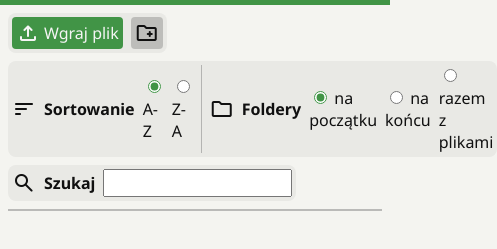
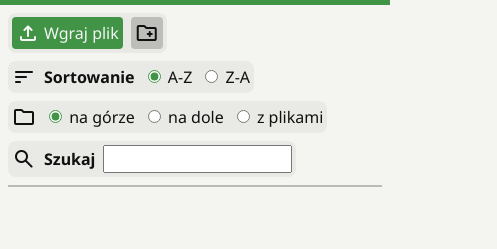
Before and after one commit to Mabi19/www-projekt, a plain HTML site: page app/browse.html in a window 390 px wide. Shown: the part 77-326 px from the top of the page, 497 px wide, since content can reach past the window. Drawn offline with nearby package versions, Linux system fonts and the light colour scheme.

Commit message:
Improve toolbar on smaller screens

```diff
--- a/app/browse.html
+++ b/app/browse.html
@@ -35,6 +35,7 @@
                 <button class="material-symbols-rounded" title="Stwórz nowy folder" id="create-folder-button">create_new_folder</button>
             </div>
             <form class="file-controls-group" id="controls-sorting">
+                <div class="controls-sorting-subgroup">
                     <span class="material-symbols-rounded">sort</span>
                     <strong>Sortowanie</strong>
                     <div>
@@ -45,20 +46,23 @@
                         <input type="radio" name="sort-direction" id="sort-direction-descending" value="descending">
                         <label for="sort-direction-descending">Z-A</label>
                     </div>
+                </div>
                 <div class="divider"></div>
+                <div class="controls-sorting-subgroup">
                     <span class="material-symbols-rounded">folder</span>
-                <strong>Foldery</strong>
+                    <strong id="controls-sorting-directories-label">Foldery</strong>
                     <div>
                         <input type="radio" name="folder-position" id="folder-position-start" value="start" checked>
-                    <label for="folder-position-start">na początku</label>
+                        <label for="folder-position-start">na górze</label>
                     </div>
                     <div>
                         <input type="radio" name="folder-position" id="folder-position-end" value="end">
-                    <label for="folder-position-end">na końcu</label>
+                        <label for="folder-position-end">na dole</label>
                     </div>
                     <div>
                         <input type="radio" name="folder-position" id="folder-position-mixed" value="mixed">
-                    <label for="folder-position-mixed">razem z plikami</label>
+                        <label for="folder-position-mixed">z plikami</label>
+                    </div>
                 </div>
             </form>
             <div class="file-controls-group">
--- a/app/file-browser/browse.css
+++ b/app/file-browser/browse.css
@@ -135,7 +135,31 @@ details:not([open]) > .entry-main > .directory-icon-open {
     gap: .5rem;
 }
 
-.file-controls-group {
+.controls-sorting-subgroup {
+    display: contents;
+}
+
+@media (max-width: 800px) {
+    .controls-sorting-subgroup {
+        display: flex;
+    }
+
+    #controls-sorting {
+        display: contents;
+    }
+
+    #controls-sorting .divider {
+        display: none;
+    }
+}
+
+@media (max-width: 400px) {
+    #controls-sorting-directories-label {
+        display: none;
+    }
+}
+
+.file-controls-group, .controls-sorting-subgroup {
     display: flex;
     flex-flow: row nowrap;
     align-items: center;
```
Lines whose indentation alone changed are shown as unchanged.
